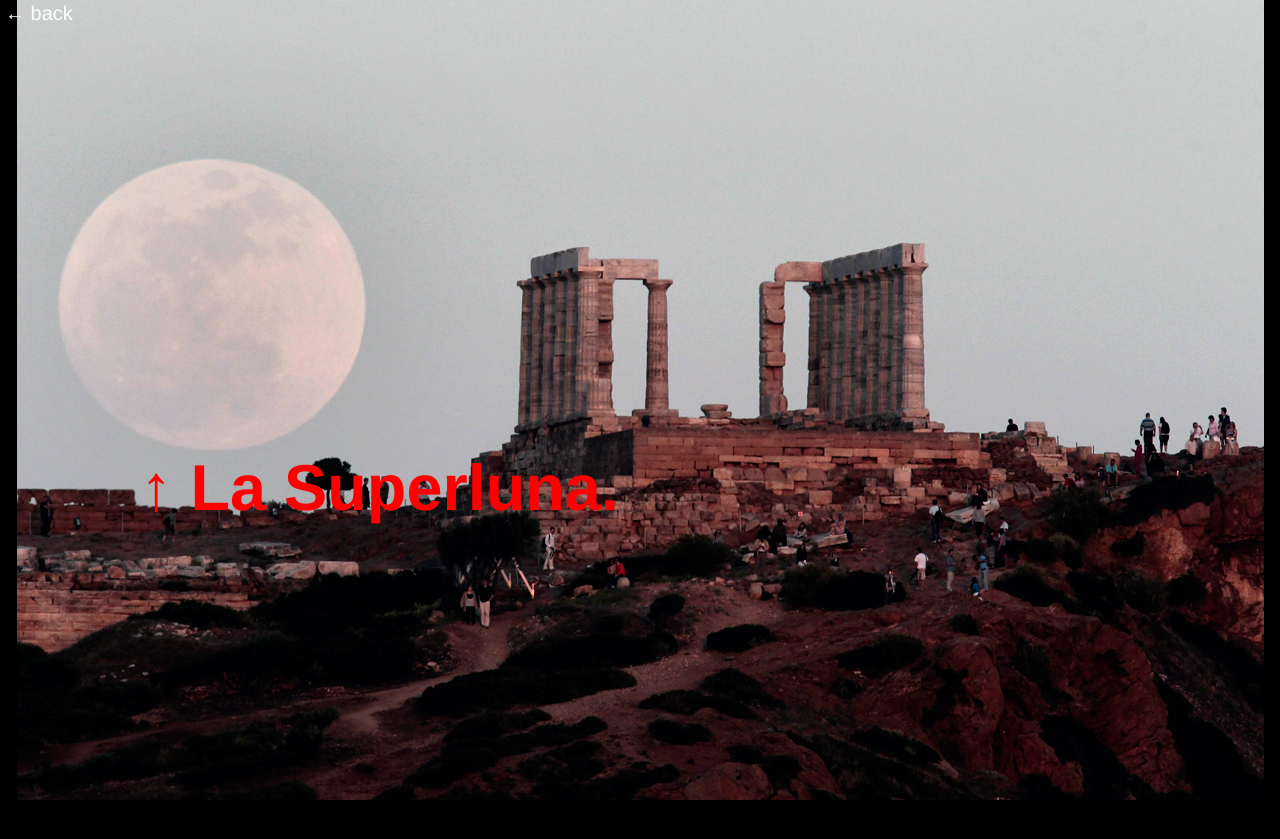
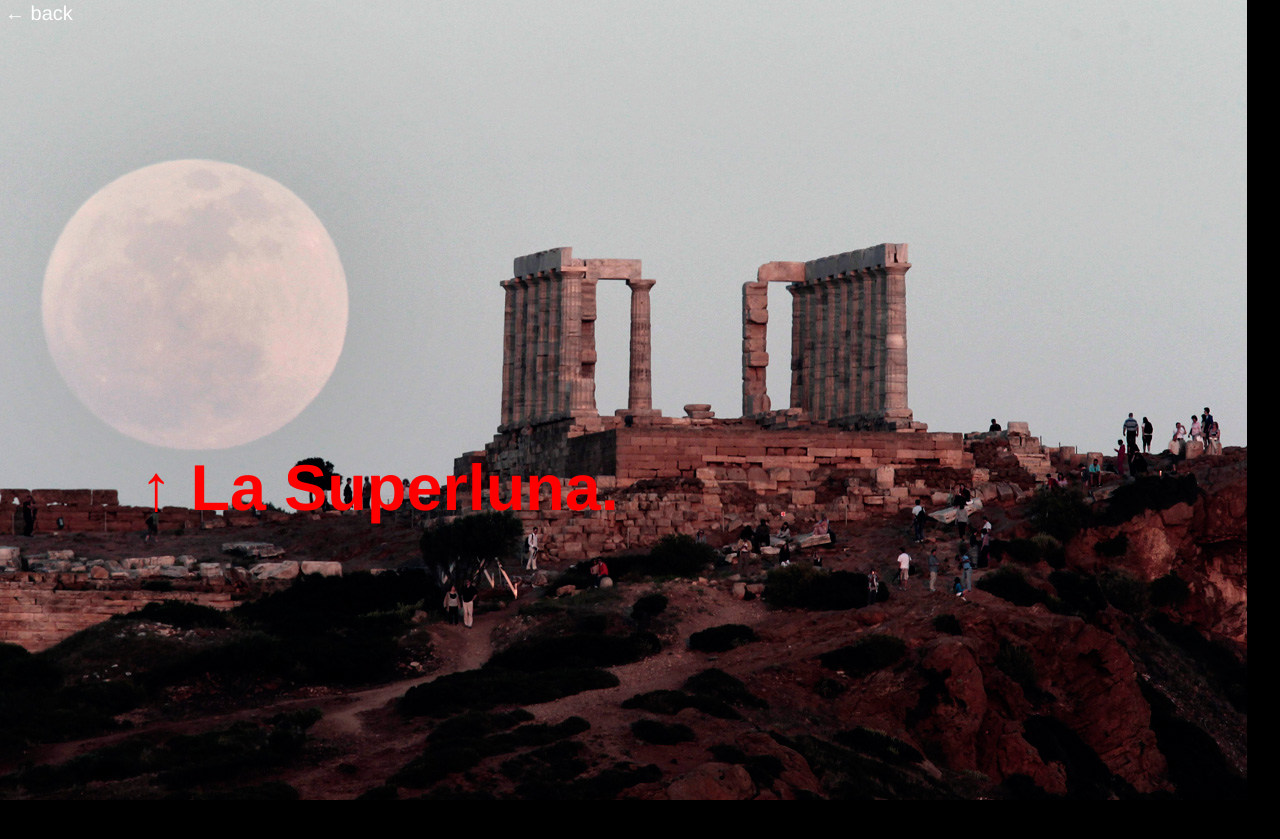
Before and after one commit to justinperkins/justinperkins.github.com, a Jekyll site: the page built from _posts/2012-05-08-supermoon.html, in a window 1280 px wide. Shown: the top 839 px of the page. Built offline with Jekyll 4.4.1, drawn with Linux system fonts in a browser that asks for light colours.

Commit message:
top left, not top center.

```diff
--- a/_posts/2012-05-08-supermoon.html
+++ b/_posts/2012-05-08-supermoon.html
@@ -4,7 +4,7 @@ title: "Supermoon"
 ---
 
 <style type="text/css">
-body{ background:black url(/images/greece-supermoon.jpg) no-repeat top center; }
+body{ background:black url(/images/greece-supermoon.jpg) no-repeat top left; }
 body > a{ background:transparent; color:#fff; }
 h1{ color:red; font-family:Helvetica, sans-serif; font-size:6em; text-align:left; margin:0; padding:0; position:absolute; top:450px; left:140px;}
 </style>
```
